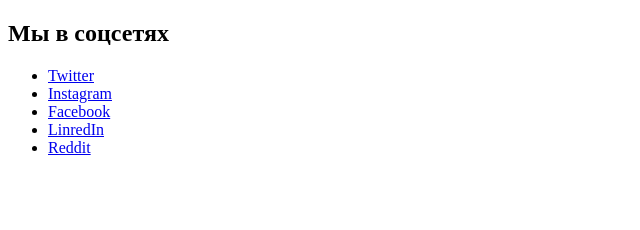
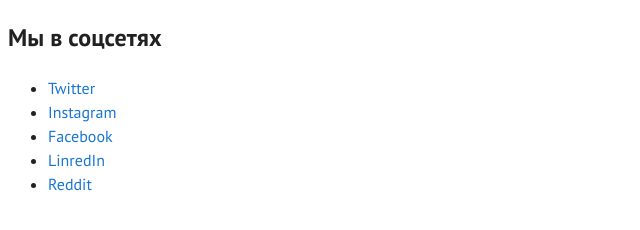
Before and after one commit to Yuliia-ui/homework, a plain HTML site: page index.html in a window 1280 px wide. Shown: the whole page, without its empty margins (0-640 px from the left). Drawn offline with Linux system fonts and the light colour scheme.

Commit message:
Add files

```diff
--- /dev/null
+++ b/css/fonts.css
@@ -0,0 +1,5 @@
+@font-face {
+  font-family: 'aller';
+  src: url('../fonts/aller_bd-webfont.woff') format('woff'),
+    url('../fonts/aller_bd-webfont.woff2') format('woff2');
+}
--- /dev/null
+++ b/css/style.css
@@ -0,0 +1,18 @@
+body {
+  font-family: 'PT Sans', sans-serif;
+  background-color: #ffffff;
+  color: #212121;
+  line-height: 1.5;
+  font-size: 16px;
+}
+.site-nav .link {
+  color: #1976d2;
+}
+.site-nav .link:hover,
+.site-nav .link:focus {
+  color: #ff4081;
+  text-decoration: underline;
+}
+.site-nav .link {
+  text-decoration: none;
+}
--- a/index.html
+++ b/index.html
@@ -5,14 +5,21 @@
     <meta name="viewport" content="width=, initial-scale=1.0" />
     <meta http-equiv="X-UA-Compatible" content="ie=edge" />
     <title>Document</title>
+    <link
+      href="https://fonts.googleapis.com/css?family=PT+Sans:400,700&display=swap&subset=cyrillic"
+      rel="stylesheet"
+    />
+    <link rel="stylesheet" href="./css/fonts.css" />
+    <link rel="stylesheet" href="./css/style.css" />
   </head>
   <body>
-    <section>
-      <h1>Мы в соцсетях</h1>
-      <ul>
+    <section class="section">
+      <h1 class="title">Мы в соцсетях</h1>
+      <ul class="site-nav">
         <li>
           <a
             href="https://twitter.com/?lang=ru"
+            class="link"
             target="_blank"
             rel="noopener noferrer"
             >Twitter</a
@@ -21,6 +28,7 @@
         <li>
           <a
             href="https://www.instagram.com/"
+            class="link"
             target="_blank"
             rel="noopener noferrer"
             >Instagram</a
@@ -31,6 +39,7 @@
             href="https://www.facebook.com/?stype=lo&jlou=Afd-LK_fs8ifXidZmIFjpTuxIOnJGUx-W3uMqkVjrXhFr_V_81OfrhpqO9gvRdGHmUOmAyggtJZhK1DZS26TA3SjjXkDR66FVLyScJjU6ywLPg&smuh=20973&lh=Ac_8_4j2y5iRmNEN"
             target="_blank"
             rel="noopener noferrer"
+            class="link"
             >Facebook</a
           >
         </li>
@@ -39,6 +48,7 @@
             href="https://www.linkedin.com/"
             target="_blank"
             rel="noopener noferrer"
+            class="link"
             >LinredIn</a
           >
         </li>
@@ -47,6 +57,7 @@
             href="https://www.reddit.com/"
             target="_blank"
             rel="noopener noferrer"
+            class="link"
             >Reddit</a
           >
         </li>
```
Also changed, not shown: fonts/aller_bd-webfont.woff (added), fonts/aller_bd-webfont.woff2 (added).
